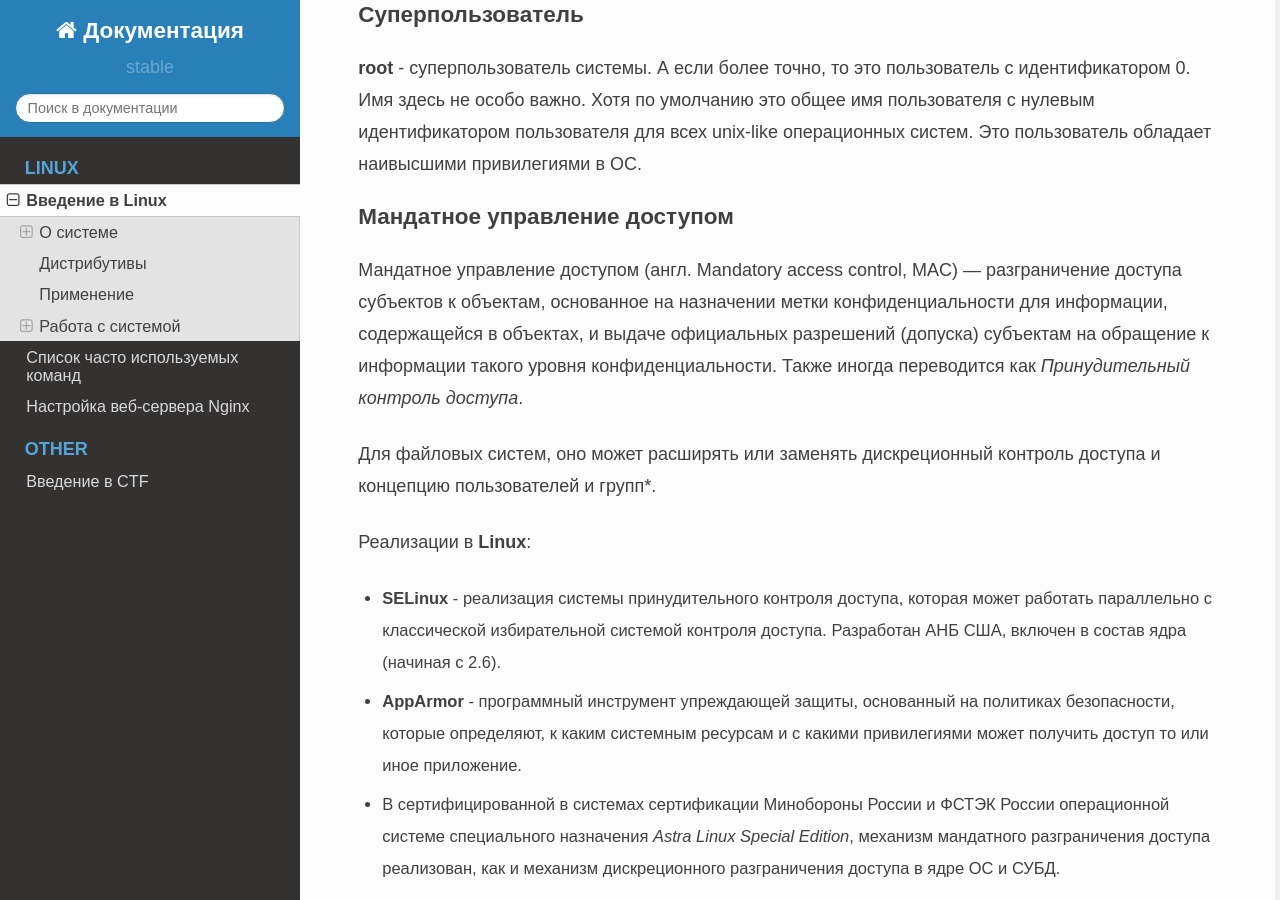
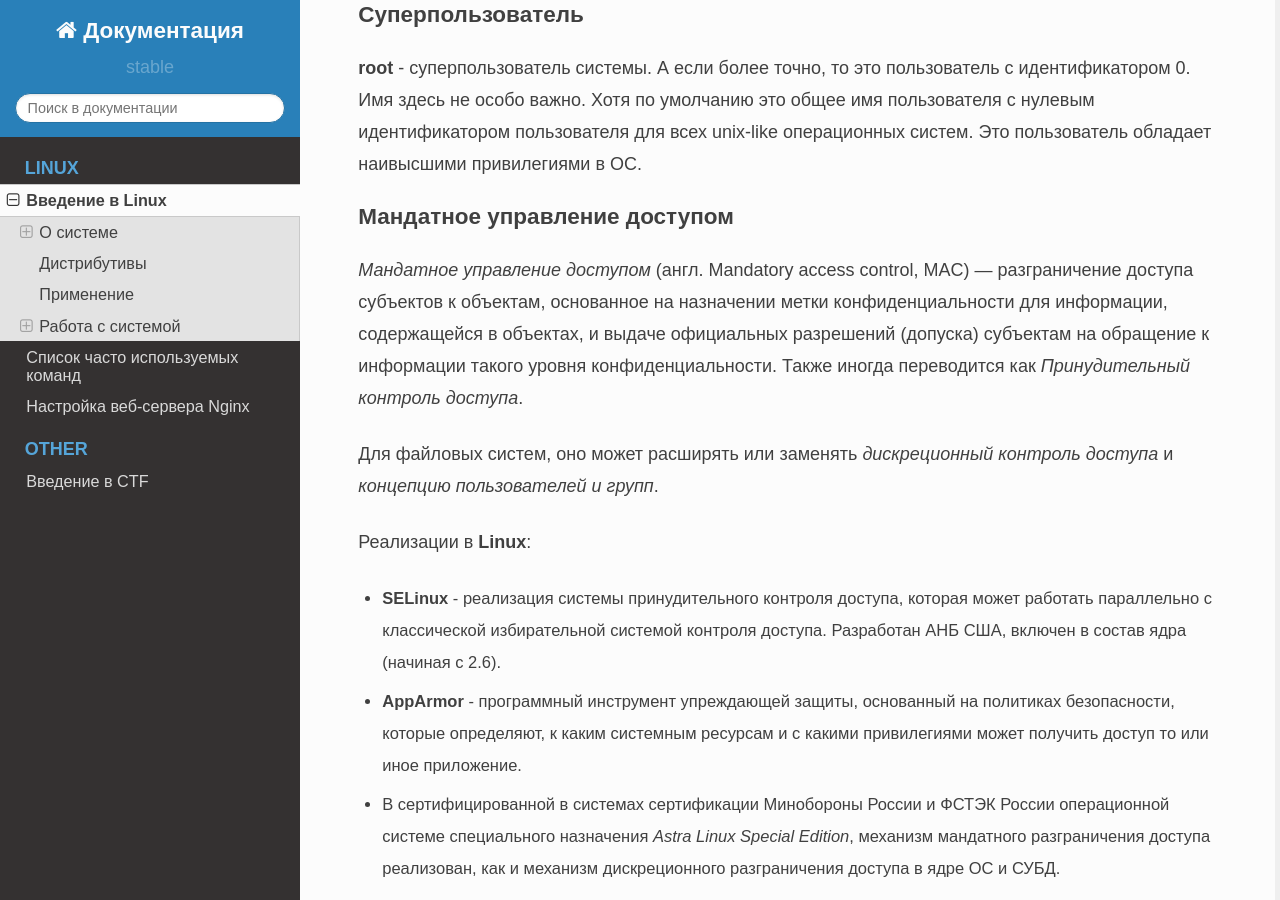
Before and after one commit to Vladius25/docs, a Sphinx documentation site: the page built from source/linux.rst, in a window 1280 px wide and 900 px high, scrolled down 7612 px. Built offline with Sphinx 7.4.7 and the Read the Docs theme 2.0.0, drawn with Linux system fonts in a browser that asks for light colours.

```diff
--- a/source/linux.rst
+++ b/source/linux.rst
@@ -189,9 +189,9 @@ Cуперпользователь
 Мандатное управление доступом
 -----------------------------------------
 
-Мандатное управление доступом (англ. Mandatory access control, MAC) — разграничение доступа субъектов к объектам, основанное на назначении метки конфиденциальности для информации, содержащейся в объектах, и выдаче официальных разрешений (допуска) субъектам на обращение к информации такого уровня конфиденциальности. Также иногда переводится как *Принудительный контроль доступа*.
+*Мандатное управление доступом* (англ. Mandatory access control, MAC) — разграничение доступа субъектов к объектам, основанное на назначении метки конфиденциальности для информации, содержащейся в объектах, и выдаче официальных разрешений (допуска) субъектам на обращение к информации такого уровня конфиденциальности. Также иногда переводится как *Принудительный контроль доступа*.
 
-Для файловых систем, оно может расширять или заменять дискреционный контроль доступа и концепцию пользователей и групп*.
+Для файловых систем, оно может расширять или заменять *дискреционный контроль доступа* и *концепцию пользователей и групп*.
 
 Реализации в **Linux**:
 
```
